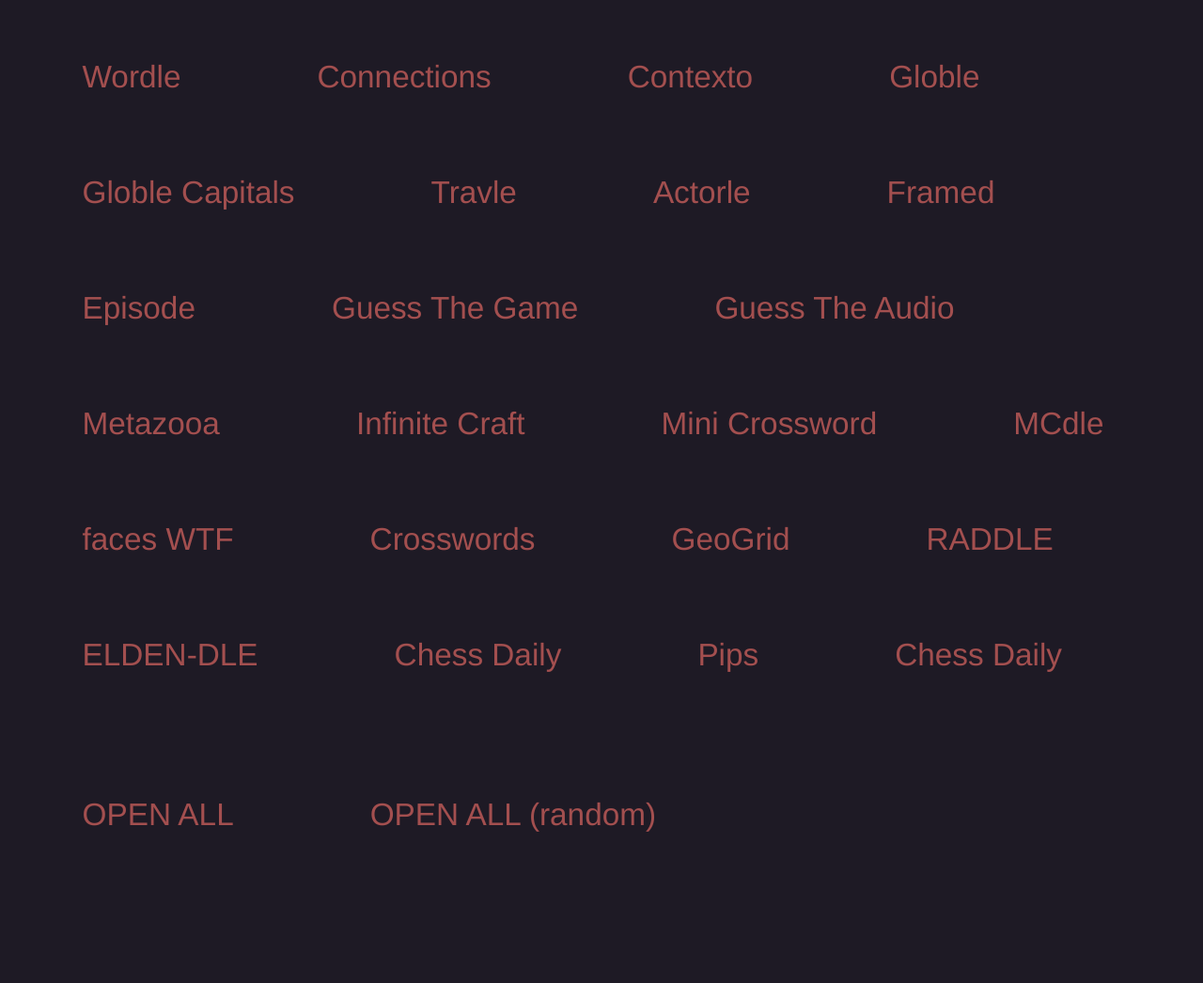
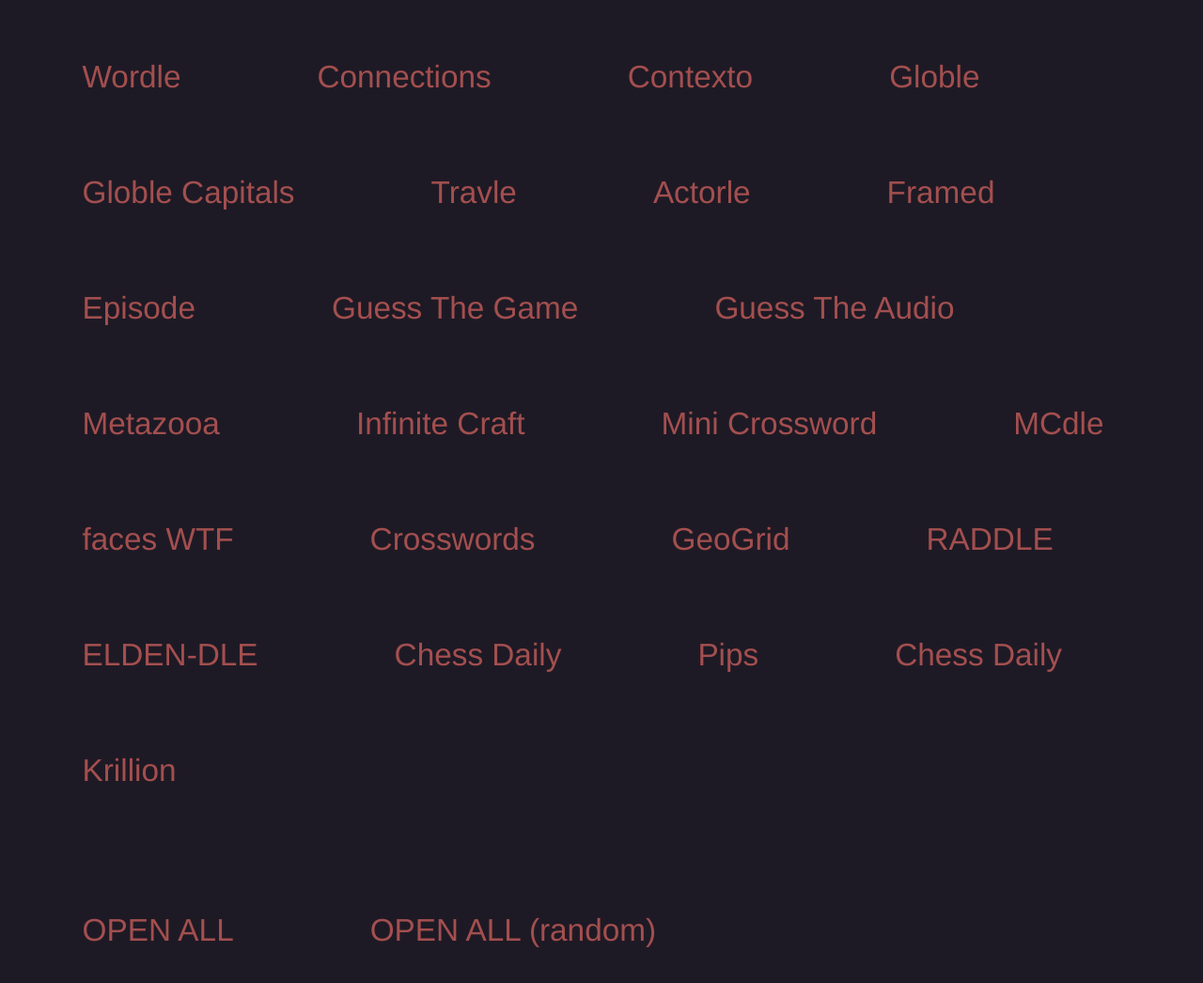
Before and after one commit to Not-A-Zinger/Zinger-dle, a website: page index.html in a window 1280 px wide. Shown: the whole page at 94% size. Before the commit the page ends 948 px from the top, so only its background shows below. Drawn offline with Linux system fonts and the light colour scheme.

Commit message:
Update game buttons in index.html
Added a new button for the Krillion game and removed duplicate Chess Daily button.

```diff
--- a/index.html
+++ b/index.html
@@ -35,6 +35,7 @@
         <button class="single"><a href="https://www.chess.com/daily" target="_blank">Chess Daily</a></button>
         <button class="single"><a href="https://www.nytimes.com/games/pips">Pips</a></button>
         <button class="single"><a href="https://www.nytimes.com/games/pips">Chess Daily</a></button>
+        <button class="single"><a href="https://krillion.io/">Krillion</a></button>
 
         <br><br>
         <button id="all" onclick="return confirmation()" type="submit" class="all"><a >OPEN ALL</a></button>
```
